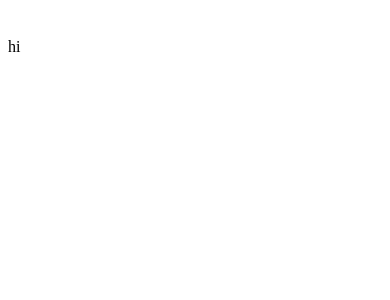
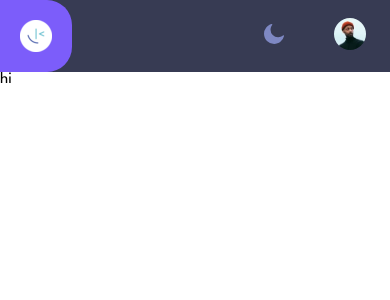
Before and after one commit to eosook/invoice-tracker, a React (Vite) app: page / in a window 390 px wide. Shown: the top 300 px of the page. Built offline with nearby package versions, Linux system fonts and the light colour scheme.

Commit message:
creates header, styling on mobile

```diff
--- a/src/App.scss
+++ b/src/App.scss
@@ -0,0 +1,14 @@
+@use './styles/partials/colors' as *;
+@use './styles/partials/fonts' as *;
+@use './styles/partials/mixins' as *;
+
+*,
+*::before,
+*::after {
+  -webkit-box-sizing: border-box;
+  -moz-box-sizing: border-box;
+  box-sizing: border-box;
+  margin: 0;
+  padding: 0;
+  font-family: $primary-font;
+}
--- a/src/components/Header/Header.scss
+++ b/src/components/Header/Header.scss
@@ -0,0 +1,46 @@
+@use '../../styles/partials/colors' as *;
+@use '../../styles/partials/fonts' as *;
+@use '../../styles/partials/mixins' as *;
+
+.header{
+    display: flex;
+    justify-content: space-between;
+    align-items: center;
+    background: $black;
+    height: 72px;
+
+    &__div-right{
+        display: flex;
+        align-items: center;
+        padding-right: 1.5rem;
+        gap: 50px;
+    }
+}
+
+.logo{
+    width: 72px;
+    height: 72px;
+    border-radius: 0 25px 25px 0;
+    background-color: $purple;
+    display: flex;
+    justify-content: center;
+    align-items: center;
+    &__image{
+        cursor: pointer;
+    }
+}
+
+.mode{
+    &__image{
+        cursor: pointer;
+    }
+}
+
+.profile{
+
+    &__image{
+        width: 32px;
+        border-radius: 50%;
+        cursor: pointer;
+    }
+}
--- a/src/components/Header/Header.tsx
+++ b/src/components/Header/Header.tsx
@@ -1,11 +1,23 @@
 import "./Header.scss";
-import logo from "../../assets/images/logo.svg";
+import logo from "../../assets/images/favicon-32x32.png";
+import moon from "../../assets/images/icon-moon.svg";
+import sun from "../../assets/images/icon-sun.svg";
+import profile from "../../assets/images/image-avatar.jpg";
 
 export default function Header() {
   return (
-    <header>
+    <header className="header">
       <div className="logo">
-        <img src={logo} className="logo__image"></img>
+        <img src={logo} className="logo__image" />
+      </div>
+      <div className="header__div-right">
+        <div className="mode">
+          <img src={moon} className="mode__image" />
+          {/* <img src={sun} className="mode__image" /> */}
+        </div>
+        <div className="profile">
+          <img src={profile} className="profile__image"></img>
+        </div>
       </div>
     </header>
   );
--- a/src/styles/partials/_colors.scss
+++ b/src/styles/partials/_colors.scss
@@ -1,5 +1,5 @@
-$button-one: #7C5DFA;
-$button-one-hover: #9277FF;
+$purple: #7C5DFA;
+$purple-light: #9277FF;
 
 $button-darkblue-hover: #1E2139;
 $button-darkblue: #252945;
@@ -7,8 +7,8 @@ $button-darkblue: #252945;
 $button-grey: #888EB0;
 $button-grey-hover: #DFE3FA;
 
-$button-black: #373B53;
-$button-black-hover: #0C0E16;
+$black: #373B53;
+$black-hover: #0C0E16;
 
 $font-white: #FFFFFF;
 $font-blue: #7E88C3;
```
